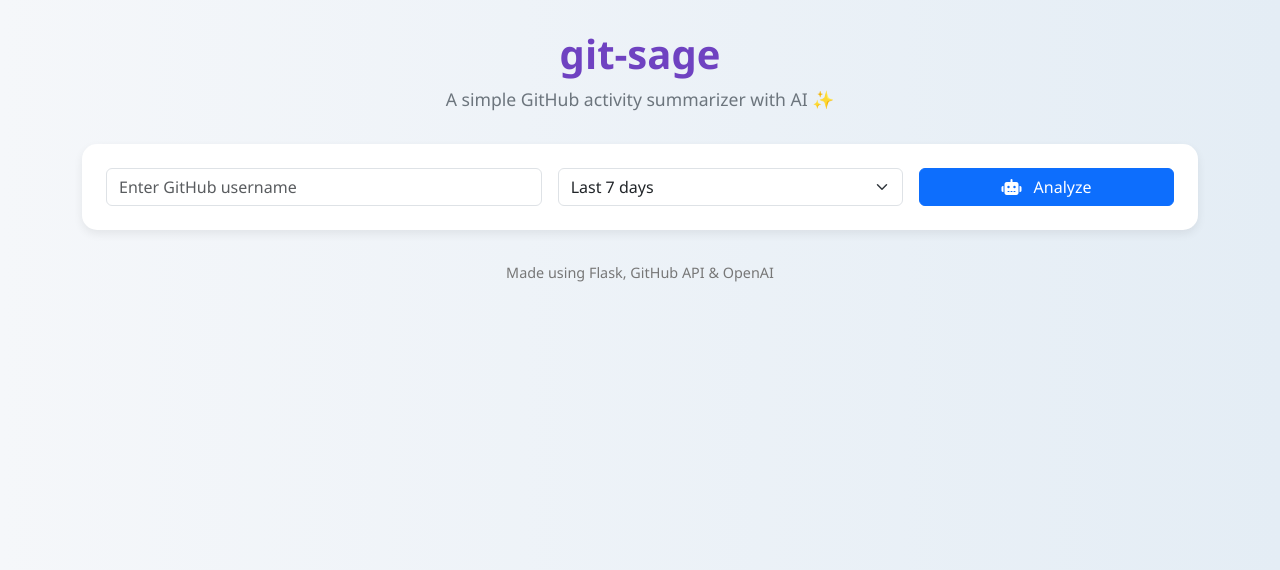
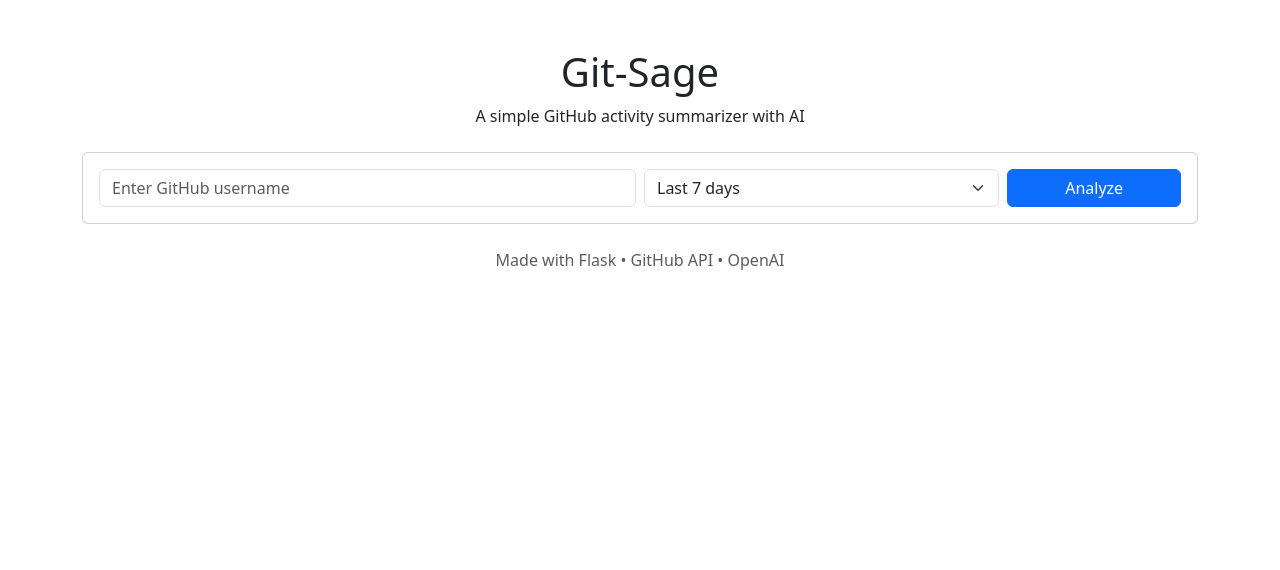
Before and after one commit to SCodezz/Git-Sage, a Python web app: template templates/index.html in a window 1280 px wide. Shown: the top 570 px of the page. Run offline with Jinja, Linux system fonts and the light colour scheme; the template is opened without the code that fills it, so the values that code supplies are empty; some libraries are stand-ins or nearby versions.

Commit message:
Update index.html

```diff
--- a/templates/index.html
+++ b/templates/index.html
@@ -1,265 +1,165 @@
-
 <!DOCTYPE html>
 <html lang="en">
 <head>
-  <meta charset="UTF-8">
-  <meta name="viewport" content="width=device-width, initial-scale=1.0">
-  <title>git-sage | GitHub Analyzer</title>
-  <!-- Bootstrap + Font Awesome (CDN links) -->
-  <link href="https://cdn.jsdelivr.net/npm/bootstrap@5.3.0/dist/css/bootstrap.min.css" rel="stylesheet">
-  <link rel="stylesheet" href="https://cdnjs.cloudflare.com/ajax/libs/font-awesome/6.4.0/css/all.min.css">
+  <meta charset="UTF-8" />
+  <meta name="viewport" content="width=device-width, initial-scale=1.0"/>
+  <title>Git‑Sage • GitHub Analyzer</title>
+  <link href="https://cdn.jsdelivr.net/npm/bootstrap@5.3.0/dist/css/bootstrap.min.css" rel="stylesheet"/>
+</head>
+<body class="app-container">
 
-  <style>
-    :root {
-      --main: #6f42c1;
-      --accent: #6610f2;
-    }
+  <div class="container py-5">
+    <header class="app-header text-center mb-4">
+      <h1 class="app-header__title">Git‑Sage</h1>
+      <p class="app-header__subtitle">A simple GitHub activity summarizer with AI</p>
+    </header>
 
-    body {
-      background: linear-gradient(to right, #f5f7fa, #e4edf5);
-      font-family: 'Segoe UI', Tahoma, Geneva, Verdana, sans-serif;
-      padding: 30px;
-    }
-
-    .title {
-      text-align: center;
-      font-size: 2.5rem;
-      font-weight: bold;
-      color: var(--main);
-    }
-
-    .subtitle {
-      text-align: center;
-      font-size: 1.1rem;
-      color: #6c757d;
-      margin-bottom: 2rem;
-    }
-
-    .card {
-      border: none;
-      border-radius: 15px;
-      box-shadow: 0 4px 10px rgba(0, 0, 0, 0.07);
-      margin-bottom: 2rem;
-    }
-
-    .ai-summary {
-      background: rgba(111, 66, 193, 0.05);
-      border-left: 5px solid var(--main);
-      padding: 1rem;
-      font-size: 1rem;
-      white-space: pre-line;
-    }
-
-    .profile-img {
-      width: 80px;
-      height: 80px;
-      border-radius: 50%;
-      border: 3px solid #e4e4e4;
-    }
-
-    .stat-value {
-      font-weight: bold;
-      font-size: 1.3rem;
-      color: var(--main);
-    }
-
-    .badge {
-      border-radius: 8px;
-      padding: 0.4rem 0.6rem;
-      margin: 0.2rem;
-      font-size: 0.85rem;
-    }
-
-    .icon-box {
-      width: 40px;
-      height: 40px;
-      display: flex;
-      align-items: center;
-      justify-content: center;
-      border-radius: 50%;
-      margin-right: 1rem;
-    }
-
-    .icon-commit { background: #e0f5e9; color: #198754; }
-    .icon-pr { background: #e0ecff; color: #0d6efd; }
-    .icon-issue { background: #fff4d6; color: #ffc107; }
-
-    .footer {
-      text-align: center;
-      font-size: 0.9rem;
-      color: #777;
-      margin-top: 2rem;
-    }
-  </style>
-</head>
-<body>
-
-  <div class="container">
-    <h1 class="title">git‑sage</h1>
-    <p class="subtitle">A simple GitHub activity summarizer with AI ✨</p>
-
-    <!-- Form Card -->
-    <div class="card p-4">
-      <div class="row g-3 align-items-center">
-        <div class="col-md-5">
-          <input type="text" id="githubUsername" class="form-control" placeholder="Enter GitHub username">
+    <section class="form-section card p-3 mb-4">
+      <div class="form-section__row row g-2">
+        <div class="col-md-6">
+          <input id="usernameInput" type="text" class="form-section__input form-control" placeholder="Enter GitHub username" />
         </div>
         <div class="col-md-4">
-          <select id="timeRange" class="form-select">
+          <select id="daysInput" class="form-section__select form-select">
             <option value="7">Last 7 days</option>
             <option value="14">Last 14 days</option>
             <option value="30">Last 30 days</option>
           </select>
         </div>
-        <div class="col-md-3">
-          <button id="analyzeBtn" class="btn btn-primary w-100">
-            <i class="fas fa-robot me-2"></i> Analyze
+        <div class="col-md-2">
+          <button id="analyzeButton" class="form-section__button btn btn-primary w-100">
+            Analyze
           </button>
         </div>
       </div>
-      <div id="errorAlert" class="alert alert-danger mt-3 d-none"></div>
+      <div id="errorMessage" class="form-section__error alert alert-danger mt-2 d-none"></div>
+    </section>
+
+    <div id="loadingSection" class="loading-section text-center my-5 d-none">
+      <div class="spinner-border text-primary"></div>
+      <p class="mt-2">Analyzing GitHub activity...</p>
     </div>
 
-    <!-- Loader -->
-    <div id="loader" class="text-center my-5 d-none">
-      <div class="spinner-border text-primary"></div>
-      <p class="mt-3">Analyzing GitHub activity using AI...</p>
-    </div>
-
-    <!-- Results Section -->
-    <div id="results" class="d-none">
-      <!-- Profile Info -->
-      <div class="card p-4 d-flex flex-row align-items-center">
-        <img id="avatar" src="https://via.placeholder.com/100" class="profile-img me-4">
+    <section id="resultsSection" class="results-section d-none">
+      <div class="profile-section card p-3 mb-3 d-flex align-items-center">
+        <img id="profileAvatar" class="profile-section__avatar me-3 rounded-circle" src="https://via.placeholder.com/80" alt="Avatar" />
         <div>
-          <h4 id="userName"></h4>
-          <p id="userBio" class="text-muted mb-2"></p>
-          <div class="d-flex gap-4">
-            <div><span class="stat-value" id="repoCount">0</span><br><small>Repos</small></div>
-            <div><span class="stat-value" id="commitCount">0</span><br><small>Commits</small></div>
-            <div><span class="stat-value" id="prCount">0</span><br><small>PRs</small></div>
-            <div><span class="stat-value" id="issueCount">0</span><br><small>Issues</small></div>
+          <h4 id="profileName" class="profile-section__name"></h4>
+          <p id="profileBio" class="profile-section__bio text-muted mb-2"></p>
+          <div class="profile-section__stats d-flex gap-3">
+            <div><strong id="repoCount">0</strong><br /><small>Repos</small></div>
+            <div><strong id="commitCount">0</strong><br /><small>Commits</small></div>
+            <div><strong id="prCount">0</strong><br /><small>PRs</small></div>
+            <div><strong id="issueCount">0</strong><br /><small>Issues</small></div>
           </div>
         </div>
       </div>
 
-      <!-- AI Summary -->
-      <div class="card p-4">
-        <h5><i class="fas fa-lightbulb me-2 text-primary"></i>AI Summary</h5>
-        <div class="ai-summary" id="aiSummary">Waiting for summary...</div>
-        <div class="mt-3" id="tagsContainer"></div>
+      <div class="summary-section card p-3 mb-3">
+        <h5 class="summary-section__title">AI Summary</h5>
+        <pre id="summaryText" class="summary-section__text">Waiting for summary...</pre>
+        <div id="tagsList" class="summary-section__tags mt-2"></div>
       </div>
 
-      <!-- Contributions List -->
-      <div class="card p-4">
-        <h5><i class="fas fa-code-branch me-2 text-primary"></i>Recent Contributions</h5>
-        <div id="contributionsList" class="mt-3"></div>
+      <div class="contrib-section card p-3">
+        <h5 class="contrib-section__title">Recent Contributions</h5>
+        <div id="contribList" class="contrib-section__list mt-2"></div>
       </div>
-    </div>
+    </section>
 
-    <p class="footer">Made using Flask, GitHub API & OpenAI</p>
+    <footer class="app-footer text-center text-muted mt-4">
+      Made with Flask • GitHub API • OpenAI
+    </footer>
   </div>
 
-  <!-- Bootstrap JS -->
   <script src="https://cdn.jsdelivr.net/npm/bootstrap@5.3.0/dist/js/bootstrap.bundle.min.js"></script>
 
   <script>
-    const loader = document.getElementById("loader");
-    const results = document.getElementById("results");
-    const errorAlert = document.getElementById("errorAlert");
+    const usernameInput = document.getElementById("usernameInput");
+    const daysInput = document.getElementById("daysInput");
+    const analyzeButton = document.getElementById("analyzeButton");
+    const errorMessage = document.getElementById("errorMessage");
+    const loadingSection = document.getElementById("loadingSection");
+    const resultsSection = document.getElementById("resultsSection");
 
-    document.getElementById("analyzeBtn").addEventListener("click", async () => {
-      const username = document.getElementById("githubUsername").value.trim();
-      const days = document.getElementById("timeRange").value;
+    const profileAvatar = document.getElementById("profileAvatar");
+    const profileName = document.getElementById("profileName");
+    const profileBio = document.getElementById("profileBio");
+    const repoCount = document.getElementById("repoCount");
+    const commitCount = document.getElementById("commitCount");
+    const prCount = document.getElementById("prCount");
+    const issueCount = document.getElementById("issueCount");
+
+    const summaryText = document.getElementById("summaryText");
+    const tagsList = document.getElementById("tagsList");
+    const contribList = document.getElementById("contribList");
+
+    analyzeButton.addEventListener("click", async () => {
+      const username = usernameInput.value.trim();
+      const days = daysInput.value;
 
       if (!username) {
-        errorAlert.textContent = "Please enter a GitHub username.";
-        errorAlert.classList.remove("d-none");
+        errorMessage.textContent = "Please enter a username.";
+        errorMessage.classList.remove("d-none");
         return;
       }
 
-      errorAlert.classList.add("d-none");
-      loader.classList.remove("d-none");
-      results.classList.add("d-none");
+      errorMessage.classList.add("d-none");
+      loadingSection.classList.remove("d-none");
+      resultsSection.classList.add("d-none");
 
       try {
         const res = await fetch("/analyze", {
           method: "POST",
-          headers: { "Content-Type": "application/json" },
-          body: JSON.stringify({ username, days })
+          headers: {"Content-Type": "application/json"},
+          body: JSON.stringify({username, days})
+        });
+        const data = await res.json();
+
+        if (!res.ok) throw new Error(data.error || "Fetch failed");
+
+        profileAvatar.src = data.avatar_url || "";
+        profileName.textContent = data.name || "";
+        profileBio.textContent = data.bio || "";
+        repoCount.textContent = data.public_repos;
+        commitCount.textContent = data.commit_count;
+        prCount.textContent = data.pr_count;
+        issueCount.textContent = data.issue_count;
+
+        summaryText.textContent = data.summary;
+        tagsList.innerHTML = "";
+        (data.tags || []).forEach(tag => {
+          const span = document.createElement("span");
+          span.className = "badge bg-secondary me-1";
+          span.textContent = tag;
+          tagsList.appendChild(span);
         });
 
-        const data = await res.json();
-        if (!res.ok) throw new Error(data.error || "Something went wrong");
-
-        fillProfile(data);
-        fillSummary(data);
-        fillContributions(data);
-
-        loader.classList.add("d-none");
-        results.classList.remove("d-none");
+        contribList.innerHTML = "";
+        if (!data.contributions.length) {
+          contribList.innerHTML = "<p>No recent contributions.</p>";
+        } else {
+          data.contributions.forEach(item => {
+            const card = document.createElement("div");
+            card.className = "d-flex align-items-center mb-2";
+            const icon = document.createElement("i");
+            icon.className = {
+              commit: "fas fa-code-commit text-success",
+              pr: "fas fa-code-pull-request text-primary",
+              issue: "fas fa-bug text-warning"
+            }[item.type] || "fas fa-code";
+            card.innerHTML = `<i class="${icon.className} me-2"></i><div><strong>${item.title}</strong><br/><small>${item.repo}</small></div>`;
+            contribList.appendChild(card);
+          });
+        }
       } catch (err) {
-        loader.classList.add("d-none");
-        errorAlert.textContent = err.message;
-        errorAlert.classList.remove("d-none");
+        errorMessage.textContent = err.message;
+        errorMessage.classList.remove("d-none");
+      } finally {
+        loadingSection.classList.add("d-none");
+        resultsSection.classList.remove("d-none");
       }
     });
-
-    function fillProfile(data) {
-      document.getElementById("avatar").src = data.avatar_url || "";
-      document.getElementById("userName").textContent = data.name || "GitHub User";
-      document.getElementById("userBio").textContent = data.bio || "No bio available.";
-      document.getElementById("repoCount").textContent = data.public_repos;
-      document.getElementById("commitCount").textContent = data.commit_count;
-      document.getElementById("prCount").textContent = data.pr_count;
-      document.getElementById("issueCount").textContent = data.issue_count;
-    }
-
-    function fillSummary(data) {
-      document.getElementById("aiSummary").textContent = data.summary;
-      const tagBox = document.getElementById("tagsContainer");
-      tagBox.innerHTML = "";
-      (data.tags || []).forEach(tag => {
-        const badge = document.createElement("span");
-        badge.className = "badge bg-secondary";
-        badge.textContent = tag;
-        tagBox.appendChild(badge);
-      });
-    }
-
-    function fillContributions(data) {
-      const container = document.getElementById("contributionsList");
-      container.innerHTML = "";
-      if (!data.contributions || data.contributions.length === 0) {
-        container.innerHTML = "<p>No recent contributions found.</p>";
-        return;
-      }
-
-      data.contributions.forEach(item => {
-        const div = document.createElement("div");
-        div.className = "d-flex align-items-center mb-3";
-
-        const iconDiv = document.createElement("div");
-        iconDiv.className = `icon-box icon-${item.type}`;
-        iconDiv.innerHTML = `<i class="${getIcon(item.type)}"></i>`;
-
-        const contentDiv = document.createElement("div");
-        contentDiv.innerHTML = `<strong>${item.title}</strong><br><small class="text-muted">${item.repo}</small>`;
-
-        div.appendChild(iconDiv);
-        div.appendChild(contentDiv);
-        container.appendChild(div);
-      });
-    }
-
-    function getIcon(type) {
-      const icons = {
-        "commit": "fas fa-code-commit",
-        "pr": "fas fa-code-pull-request",
-        "issue": "fas fa-bug"
-      };
-      return icons[type] || "fas fa-code";
-    }
   </script>
 </body>
 </html>
```
